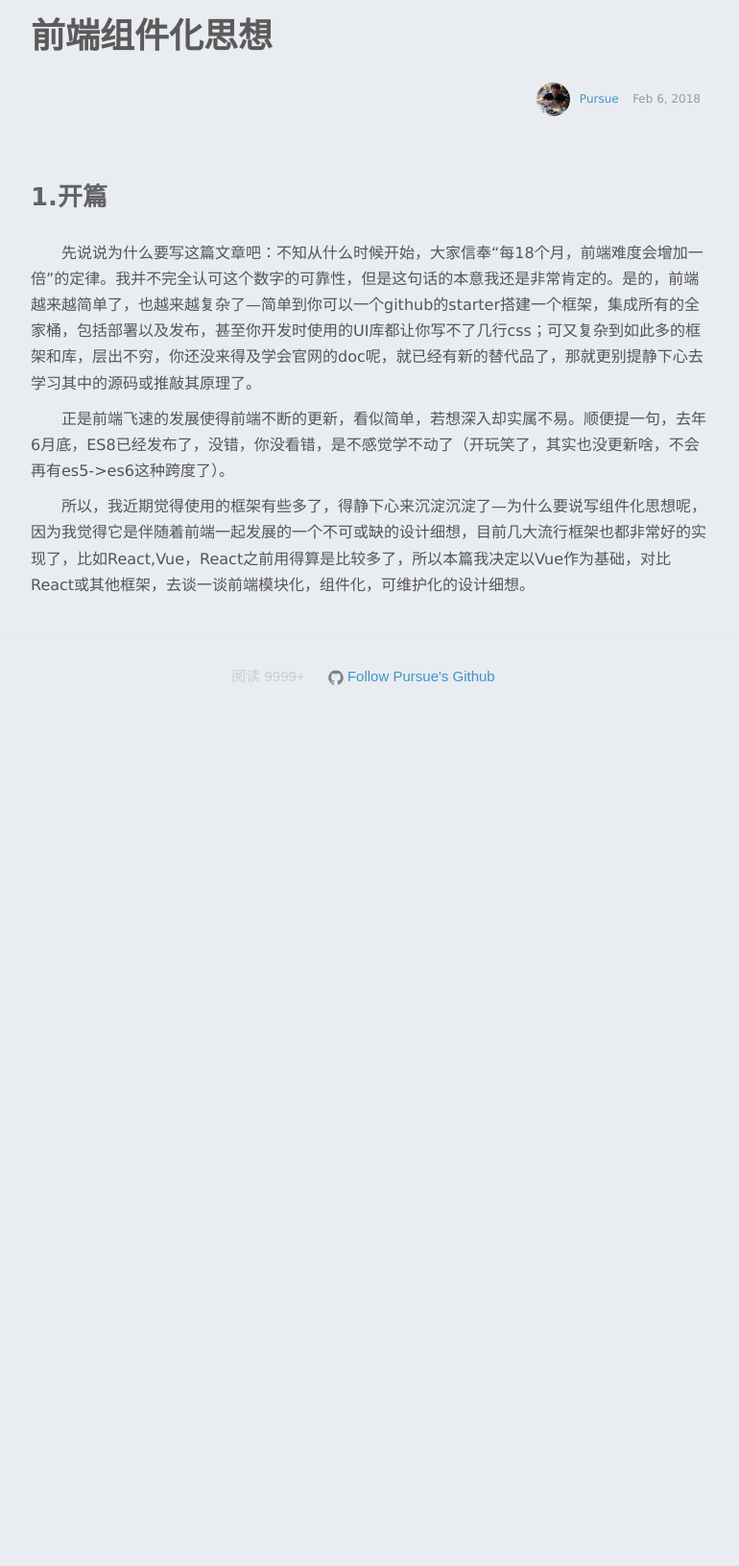
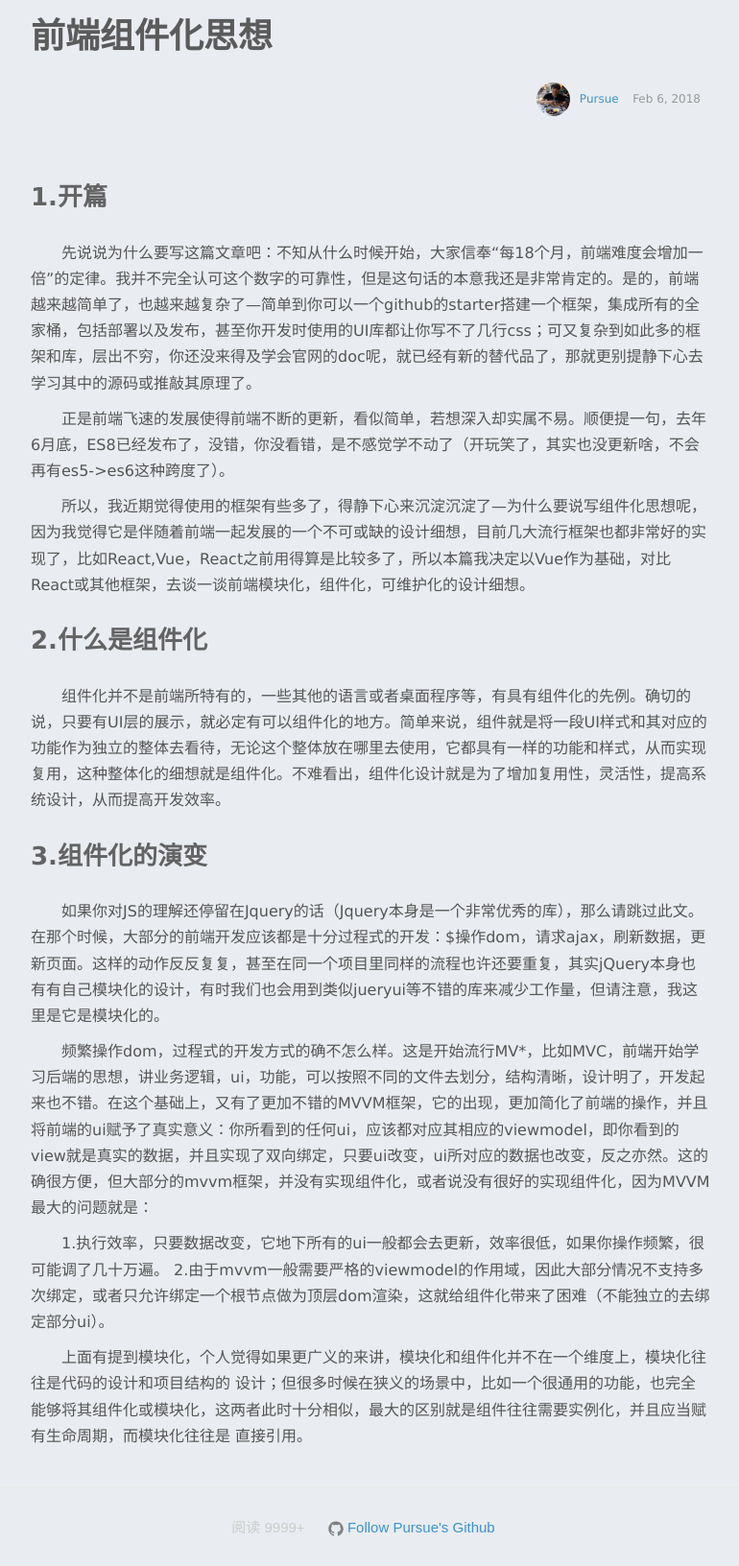
Before and after one commit to kkkkkxiaofei/blog-dev, a Jekyll site: the page built from _posts/2018-02-06-component-design-for-vuejs.md, in a window 1280 px wide. Shown: the whole page at 96% size, without its empty margins (254-1024 px from the left). Built offline with Jekyll 4.4.1, drawn with Linux system fonts in a browser that asks for light colours; before the commit the page ends 900 px from its top, so only the background shows below that.

Commit message:
second part for component

```diff
--- a/_posts/2018-02-06-component-design-for-vuejs.md
+++ b/_posts/2018-02-06-component-design-for-vuejs.md
@@ -15,3 +15,18 @@ icon: "js-icon.jpg"
 正是前端飞速的发展使得前端不断的更新，看似简单，若想深入却实属不易。顺便提一句，去年6月底，ES8已经发布了，没错，你没看错，是不感觉学不动了（开玩笑了，其实也没更新啥，不会再有es5->es6这种跨度了）。
 
 所以，我近期觉得使用的框架有些多了，得静下心来沉淀沉淀了---为什么要说写组件化思想呢，因为我觉得它是伴随着前端一起发展的一个不可或缺的设计细想，目前几大流行框架也都非常好的实现了，比如React,Vue，React之前用得算是比较多了，所以本篇我决定以Vue作为基础，对比React或其他框架，去谈一谈前端模块化，组件化，可维护化的设计细想。
+
+### 2.什么是组件化
+
+组件化并不是前端所特有的，一些其他的语言或者桌面程序等，有具有组件化的先例。确切的说，只要有UI层的展示，就必定有可以组件化的地方。简单来说，组件就是将一段UI样式和其对应的功能作为独立的整体去看待，无论这个整体放在哪里去使用，它都具有一样的功能和样式，从而实现复用，这种整体化的细想就是组件化。不难看出，组件化设计就是为了增加复用性，灵活性，提高系统设计，从而提高开发效率。
+
+### 3.组件化的演变
+
+如果你对JS的理解还停留在Jquery的话（Jquery本身是一个非常优秀的库），那么请跳过此文。在那个时候，大部分的前端开发应该都是十分过程式的开发：$操作dom，请求ajax，刷新数据，更新页面。这样的动作反反复复，甚至在同一个项目里同样的流程也许还要重复，其实jQuery本身也有有自己模块化的设计，有时我们也会用到类似jueryui等不错的库来减少工作量，但请注意，我这里是它是模块化的。
+
+频繁操作dom，过程式的开发方式的确不怎么样。这是开始流行MV*，比如MVC，前端开始学习后端的思想，讲业务逻辑，ui，功能，可以按照不同的文件去划分，结构清晰，设计明了，开发起来也不错。在这个基础上，又有了更加不错的MVVM框架，它的出现，更加简化了前端的操作，并且将前端的ui赋予了真实意义：你所看到的任何ui，应该都对应其相应的viewmodel，即你看到的view就是真实的数据，并且实现了双向绑定，只要ui改变，ui所对应的数据也改变，反之亦然。这的确很方便，但大部分的mvvm框架，并没有实现组件化，或者说没有很好的实现组件化，因为MVVM最大的问题就是：
+
+1.执行效率，只要数据改变，它地下所有的ui一般都会去更新，效率很低，如果你操作频繁，很可能调了几十万遍。
+2.由于mvvm一般需要严格的viewmodel的作用域，因此大部分情况不支持多次绑定，或者只允许绑定一个根节点做为顶层dom渲染，这就给组件化带来了困难（不能独立的去绑定部分ui）。
+
+上面有提到模块化，个人觉得如果更广义的来讲，模块化和组件化并不在一个维度上，模块化往往是代码的设计和项目结构的 设计；但很多时候在狭义的场景中，比如一个很通用的功能，也完全能够将其组件化或模块化，这两者此时十分相似，最大的区别就是组件往往需要实例化，并且应当赋有生命周期，而模块化往往是 直接引用。
```
